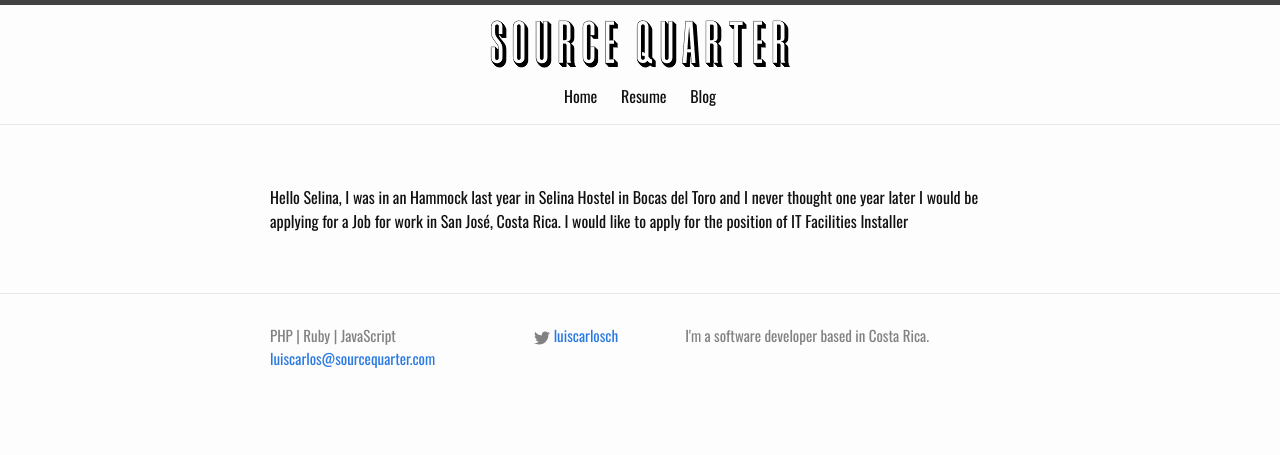
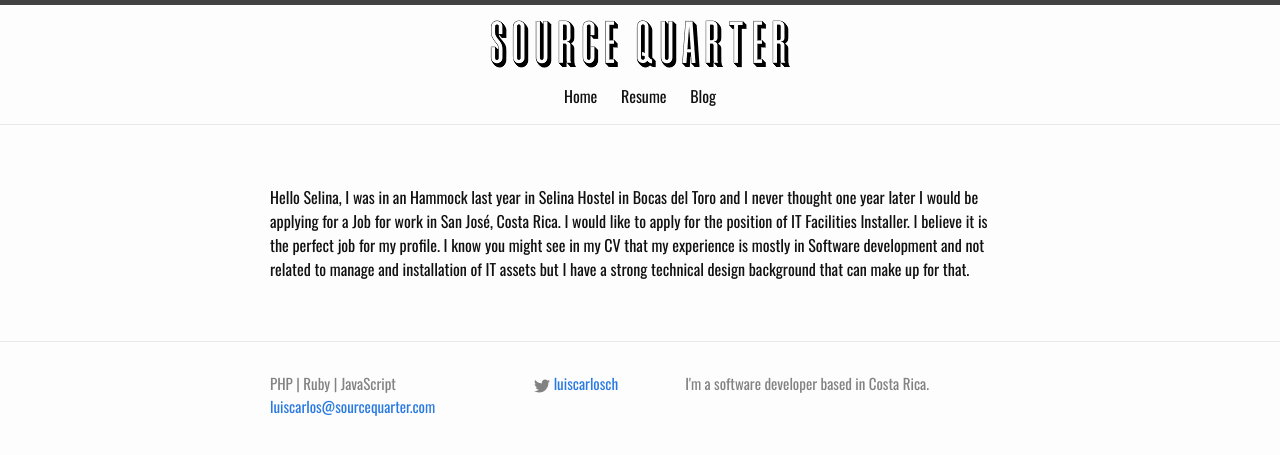
Before and after one commit to lucachaco/sourcequarter-lander, a Jekyll site: the page built from selina.md, in a window 1280 px wide. Shown: the top 455 px of the page. Built offline with Jekyll 4.4.1, drawn with Linux system fonts in a browser that asks for light colours; our own code applies the rules of GitHub Pages for plain Markdown files.

Commit message:
Update selina.md

```diff
--- a/selina.md
+++ b/selina.md
@@ -1,3 +1,4 @@
 Hello Selina,
 I was in an Hammock last year in Selina Hostel in Bocas del Toro and I never thought one year later I would be applying for a Job for work in San José, Costa Rica.
-I would like to apply for the position of IT Facilities Installer
+I would like to apply for the position of IT Facilities Installer. I believe it is the perfect job for my profile.
+I know you might see in my CV that my experience is mostly in Software development and not related to manage and installation of IT assets but I have a strong technical design background that can make up for that.
```
